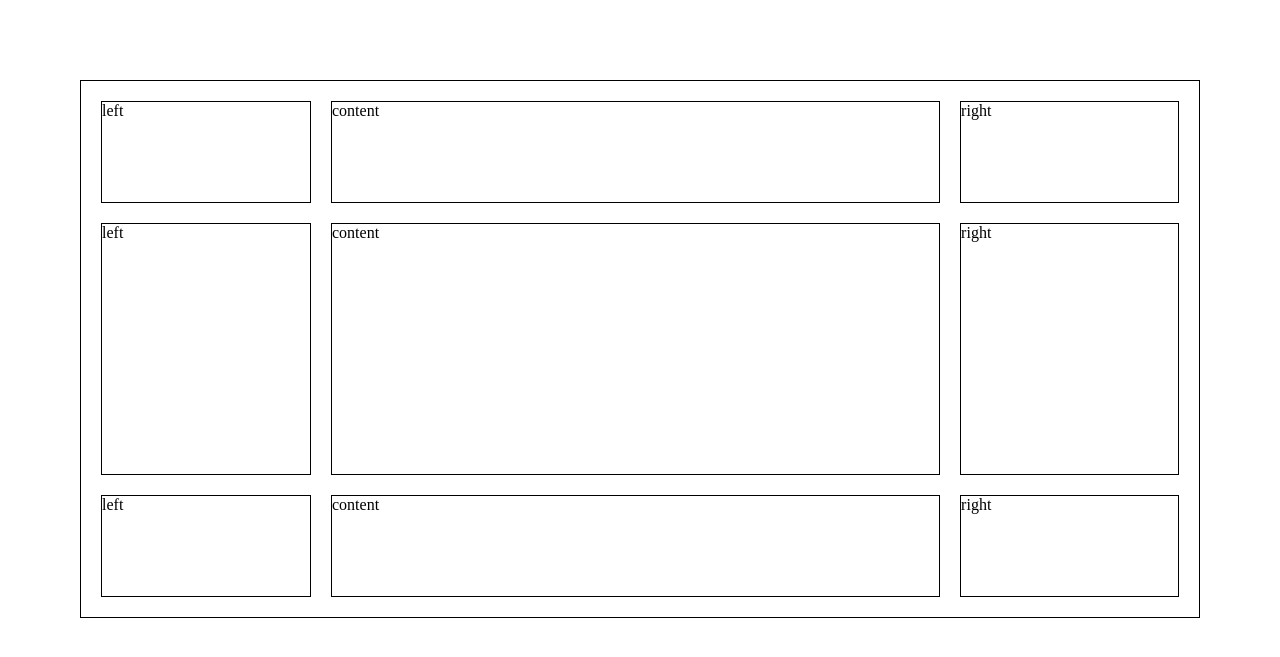
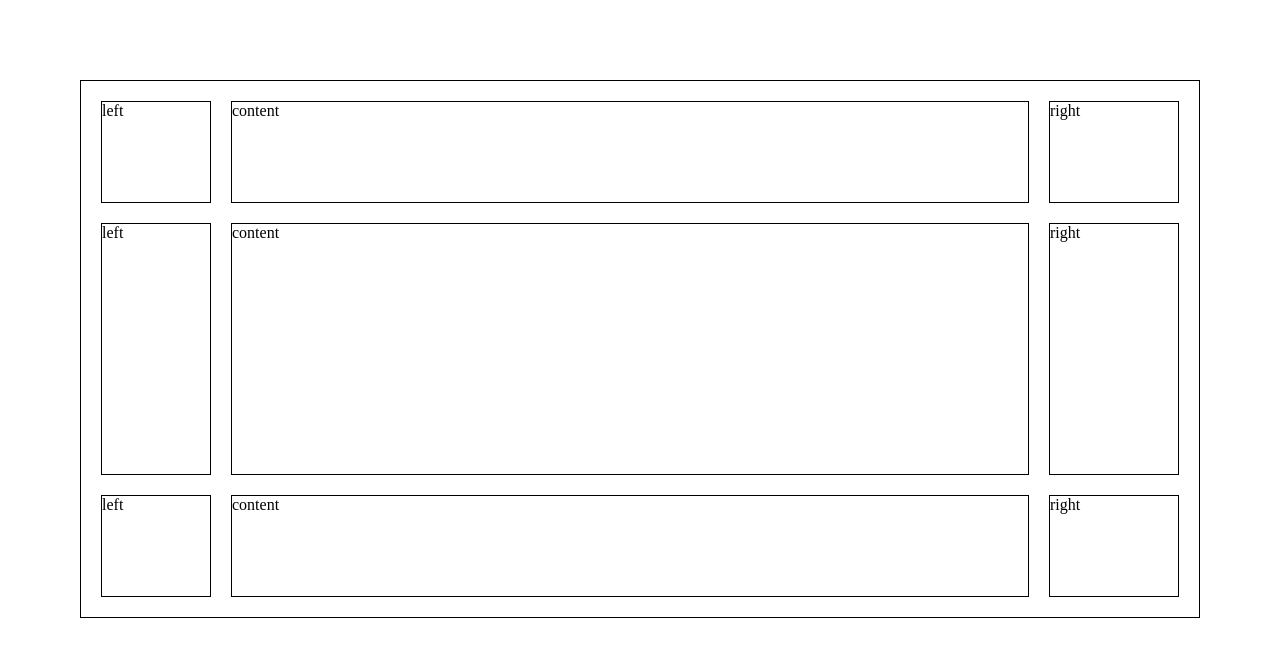
Before and after one commit to Nicotine17/nika-brunoyam, a PHP site: page / in a window 1280 px wide. Shown: the top 657 px of the page. Run offline with PHP 8.4, Linux system fonts and the light colour scheme.

Commit message:
Update Task-4

```diff
--- a/Homeworks/HW4/Task-4/style.css
+++ b/Homeworks/HW4/Task-4/style.css
@@ -20,13 +20,15 @@ body {
   margin: 20px 20px 20px 0px;
 }
 .left {
-  flex-grow: 1;
+  width: 150px;
+  height: 150px;
 }
 .content {
   flex-grow: 3;
 }
 .right {
-  flex-grow: 1;
+  width: 150px;
+  height: 150px;
 }
 .left1,
 .left3,
```
